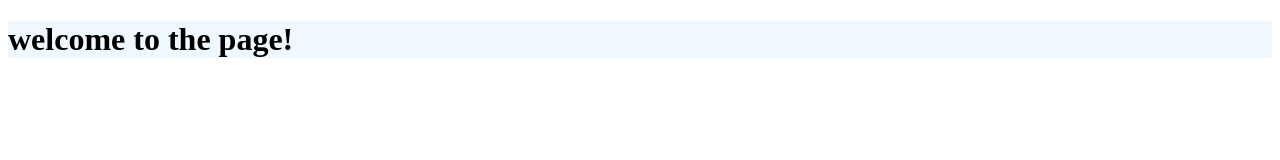
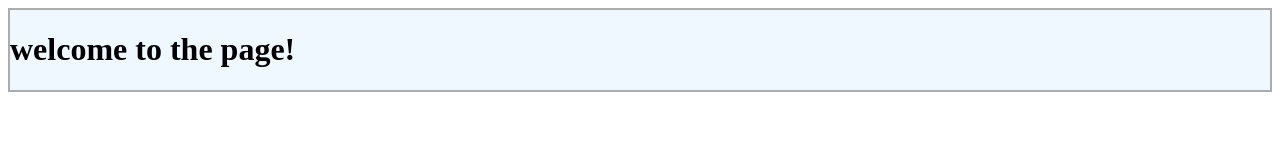
Before and after one commit to TannerB2005/EX2-codelabs, a plain HTML site: page index.html in a window 1280 px wide. Drawn offline with Linux system fonts and the light colour scheme.

Commit message:
fixed 1-7

```diff
--- a/style.css
+++ b/style.css
@@ -35,5 +35,7 @@
 
 header {
     position: sticky;
+    top: 0px;
     background-color: aliceblue;
+    border: 2px solid #acacac;
 }
```
